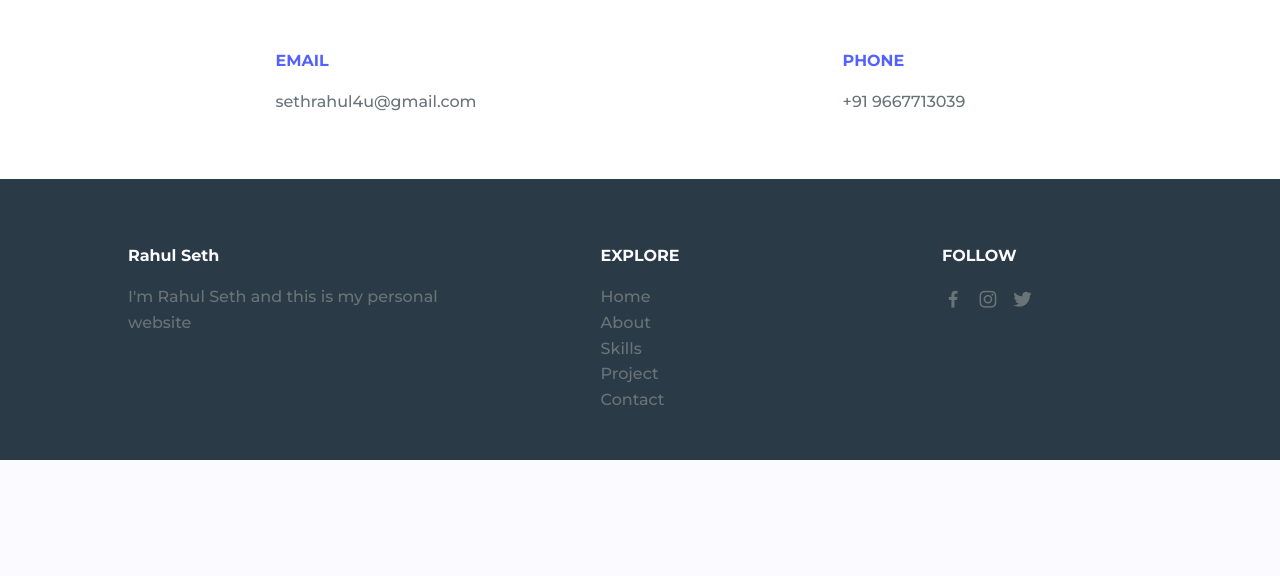
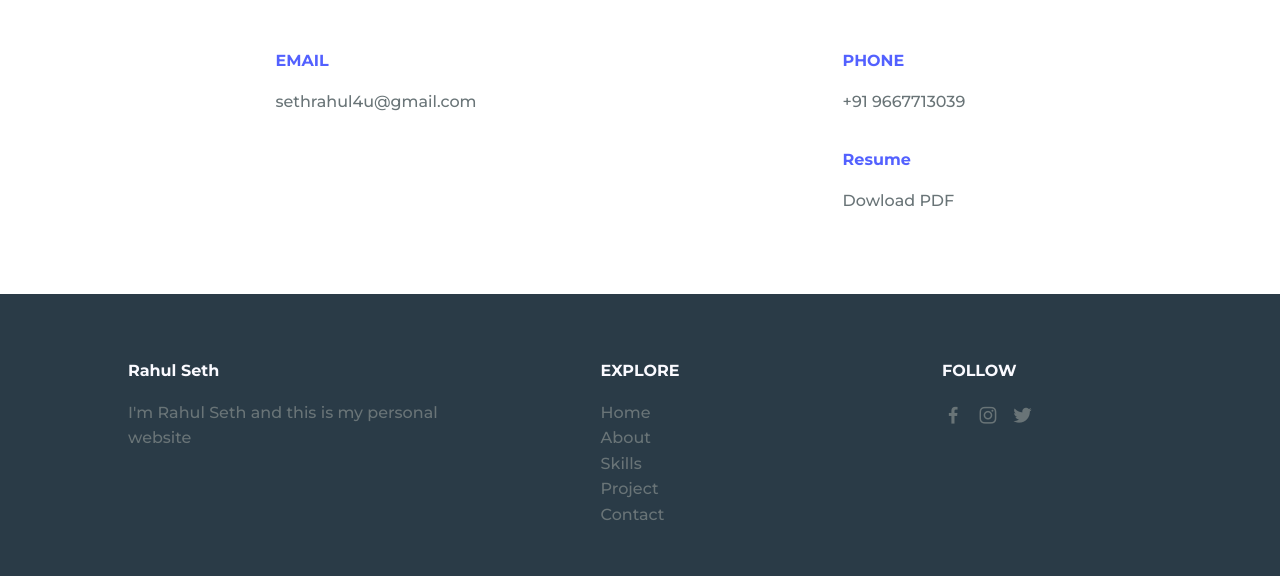
Before and after one commit to RahulSeth08/Portfolio, a Django app: page / in a window 1280 px wide. Shown: the part 3118-3694 px from the top of the page. Before the commit the page ends 3578 px from the top, so only its background shows below. Run offline with Django 3.2, Linux system fonts and the light colour scheme; data comes from the database, SQL or seed files in the repository.

Commit message:
added resume download link

```diff
--- a/john/templates/index.html
+++ b/john/templates/index.html
@@ -145,9 +145,14 @@
 
                         <h3 class="contact__subtitle">PHONE</h3>
                         <span class="contact__text">+91 9667713039</span>
+                        <h3 class="contact__subtitle">Resume</h3>
+                        <a href="Rahul-Seth.pdf" download>Dowload PDF</a>
 
                     </div>
+                    <div>
 
+
+                    </div>
                     <!-- <form action="" class="contact__form">
                         <div class="contact__inputs">
                             <input type="text" placeholder="Name" class="contact__input">
```
Also changed, not shown: 1 other file.
